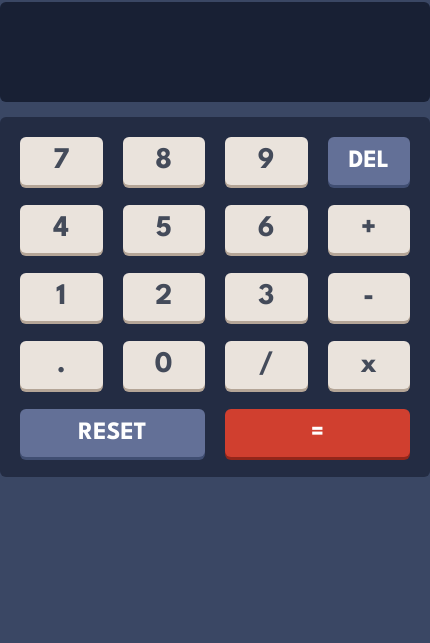
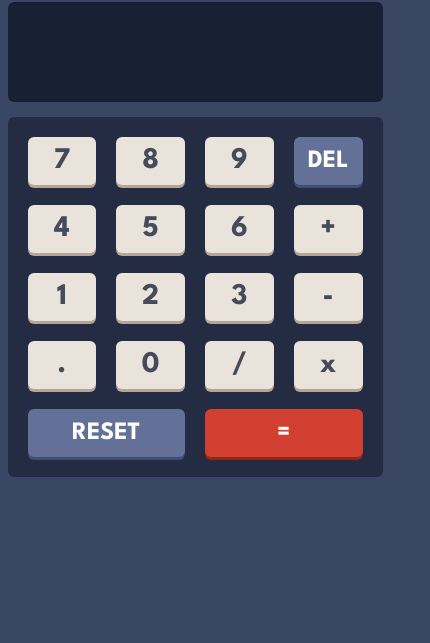
Before and after one commit to Bested101/Calculator-app, a plain HTML site: page index.html in a window 390 px wide. Shown: the part 201-844 px from the top of the page, 430 px wide, since content can reach past the window. Drawn offline with Linux system fonts and the light colour scheme.

Commit message:
Add files via upload

```diff
--- a/main.js
+++ b/main.js
@@ -41,7 +41,6 @@ inputs.forEach((i) => {
     ) {
       screen.innerHTML += i.innerHTML;
     }
-    click(i)
   };
 });
 
--- a/style.css
+++ b/style.css
@@ -11,6 +11,10 @@ body {
   background-color: hsl(222, 26%, 31%);
   color: white;
   min-height: 100vh;
+}
+
+main{
+  margin-inline:10px ;
 }
 
 header {
@@ -114,7 +118,7 @@ main .buttons span {
   user-select: none;
 }
 
-main .buttons .input:hover{
+main .buttons .input:hover {
   background-color: white;
 }
 
@@ -128,7 +132,7 @@ main .buttons .del {
 
 main .buttons .reset:hover::before,
 main .buttons .del:hover::before,
-main .buttons .equal:hover::before{
+main .buttons .equal:hover::before {
   content: "";
   width: 100%;
   height: 100%;
@@ -152,28 +156,30 @@ main .buttons .equal {
 
 /* Theme 3 */
 
-.theme-3{
+.theme-3 {
   background-color: hsl(268, 75%, 9%);
   color: hsl(52, 100%, 62%);
 }
 
-.theme-3 header .toggle ,.theme-3 main .buttons , .theme-3 main .screen{
+.theme-3 header .toggle,
+.theme-3 main .buttons,
+.theme-3 main .screen {
   background-color: hsl(268, 71%, 12%);
   color: hsl(52, 100%, 62%);
 }
 
-.theme-3 header .toggle .ball{
-  background-color:hsl(176, 100%, 44%) ;
+.theme-3 header .toggle .ball {
+  background-color: hsl(176, 100%, 44%);
 }
 
-.theme-3 main .buttons span{
+.theme-3 main .buttons span {
   color: hsl(52, 100%, 62%);
   background-color: hsl(268, 47%, 21%);
   box-shadow: 0 3px hsl(290, 70%, 36%);
 }
 
 .theme-3 main .buttons .input:hover {
-  background-color:hsl(281, 89%, 26%) ;
+  background-color: hsl(281, 89%, 26%);
 }
 
 .theme-3 main .buttons .reset,
@@ -237,3 +243,12 @@ main .buttons .equal {
   box-shadow: 0 3px hsl(25, 99%, 27%);
   color: white;
 }
+
+@media (max-width:450px) {
+  main{
+    width: calc(100% - 15px);
+  }
+    main .screen{
+      width: 100%;
+    }
+}
```
